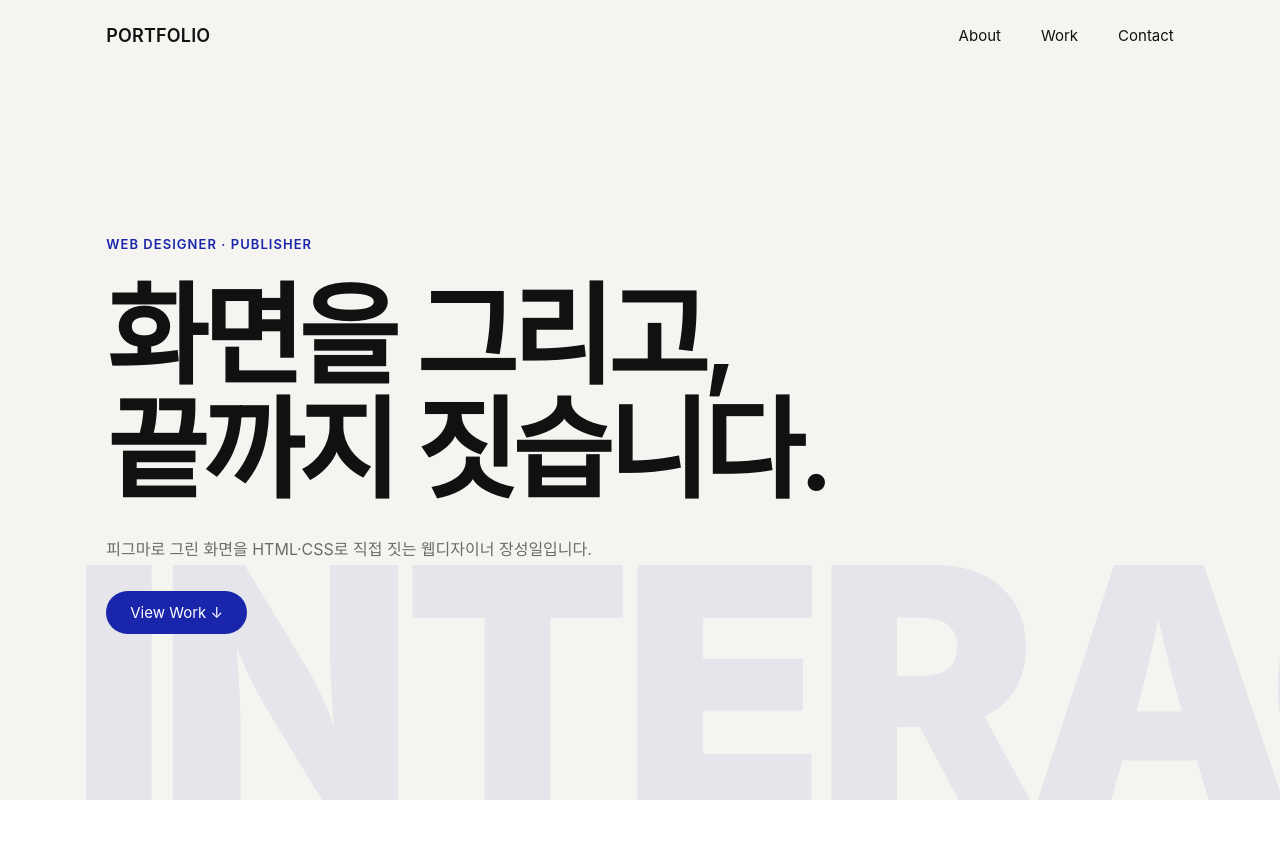
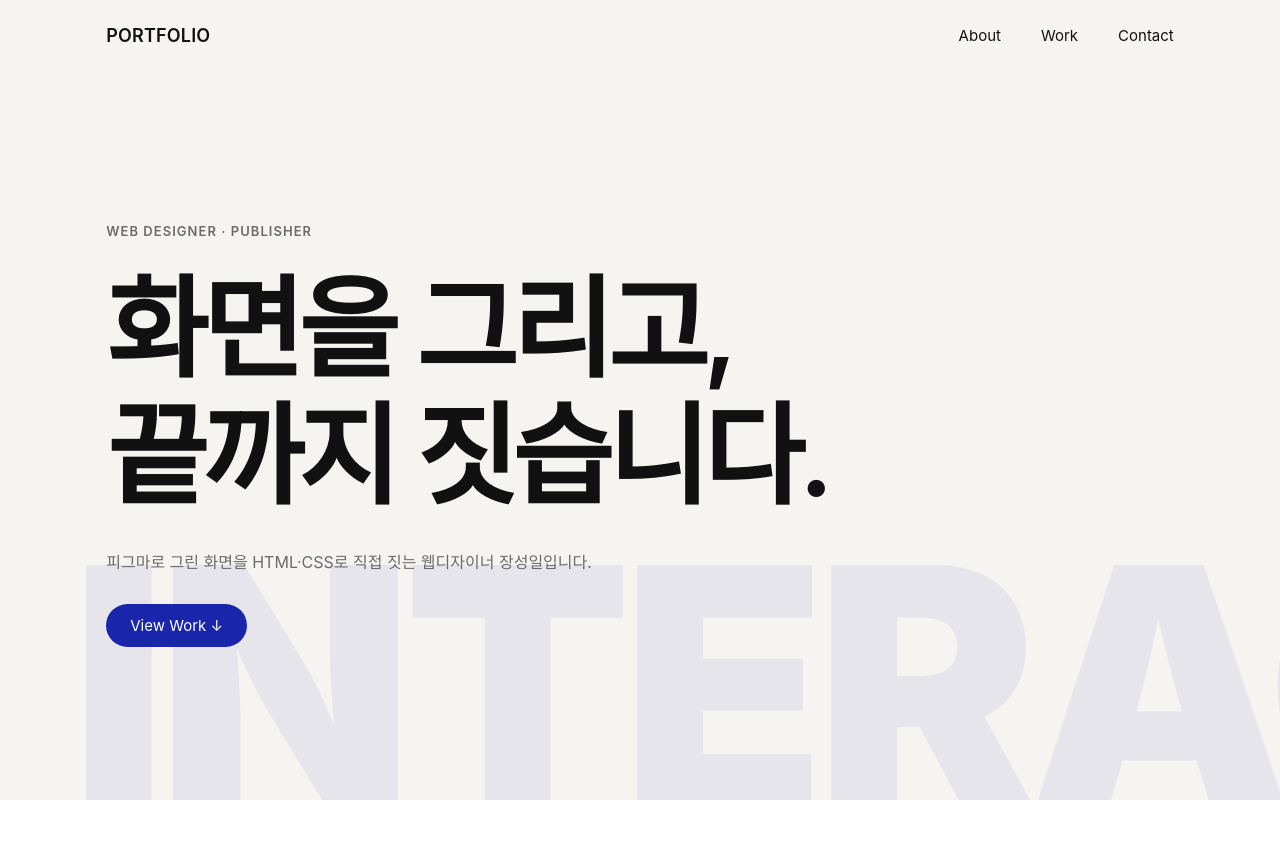
Before and after one commit to hass6784/hass6784.github.io, a plain HTML site: page index.html in a window 1280 px wide. Shown: the top 856 px of the page. Drawn offline with Linux system fonts and the light colour scheme; a web font is replaced by a local one.

Commit message:
메인 타이틀 행간 1.16으로 확대, WEB DESIGNER · PUBLISHER 그레이로 변경
Co-Authored-By: Claude Opus 5.5 <noreply@anthropic.com>
Claude-Session: https://claude.ai/code/session_01JxEUUdRAvq1BXQfKpdxvD4

```diff
--- a/css/home.css
+++ b/css/home.css
@@ -105,4 +105,5 @@
 }
 
 /* 메인 타이틀 — 레퍼런스(moodnight) 기준 크기 · 행간 */
-.hero .t-hero { font-size: clamp(44px, 8.6vw, 138px); line-height: 1.04; letter-spacing: -0.05em; }
+.hero .t-hero { font-size: clamp(44px, 8.6vw, 138px); line-height: 1.16; letter-spacing: -0.05em; }
+.hero .t-eyebrow { color: var(--color-text-sub); }
```
